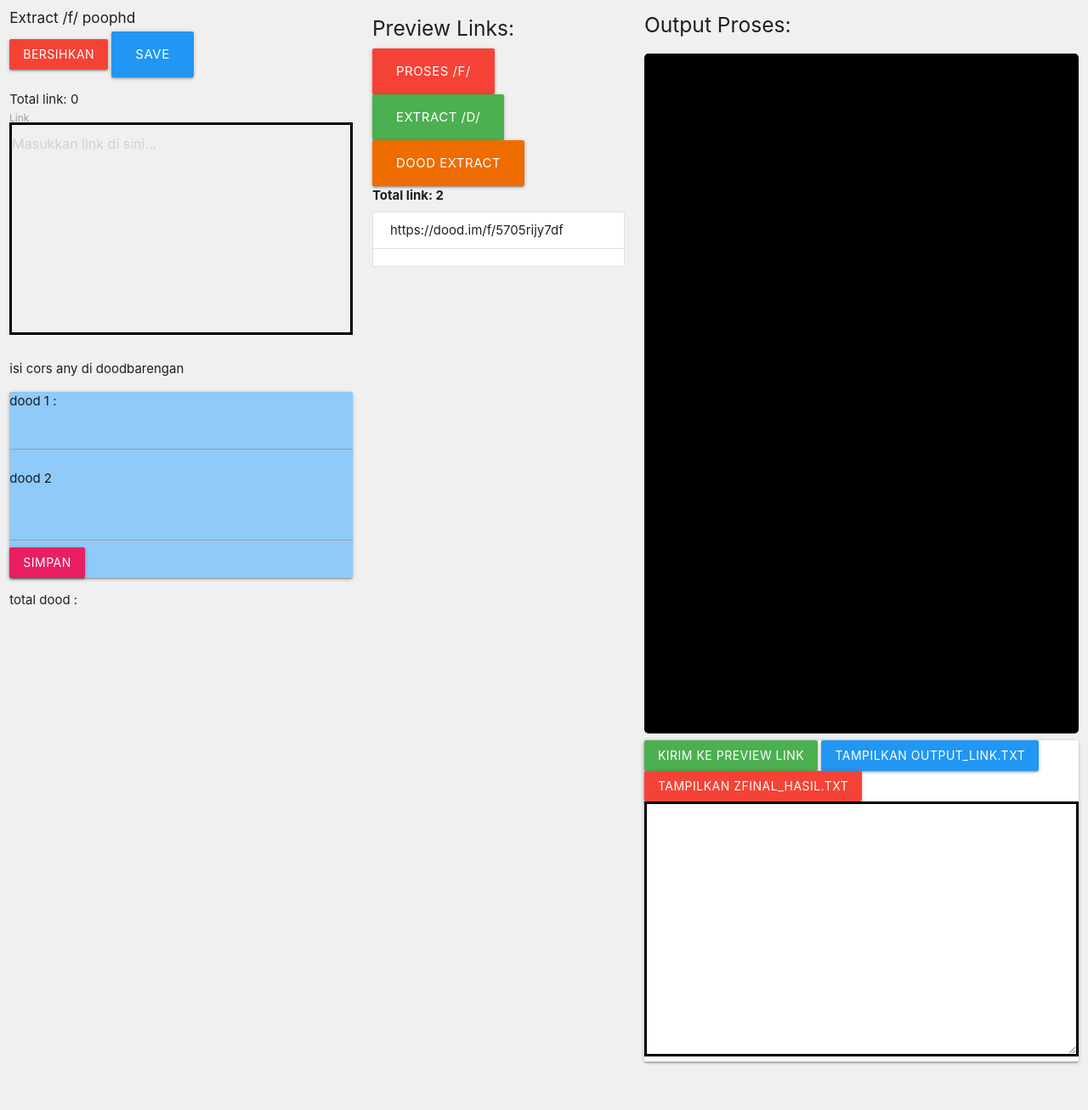
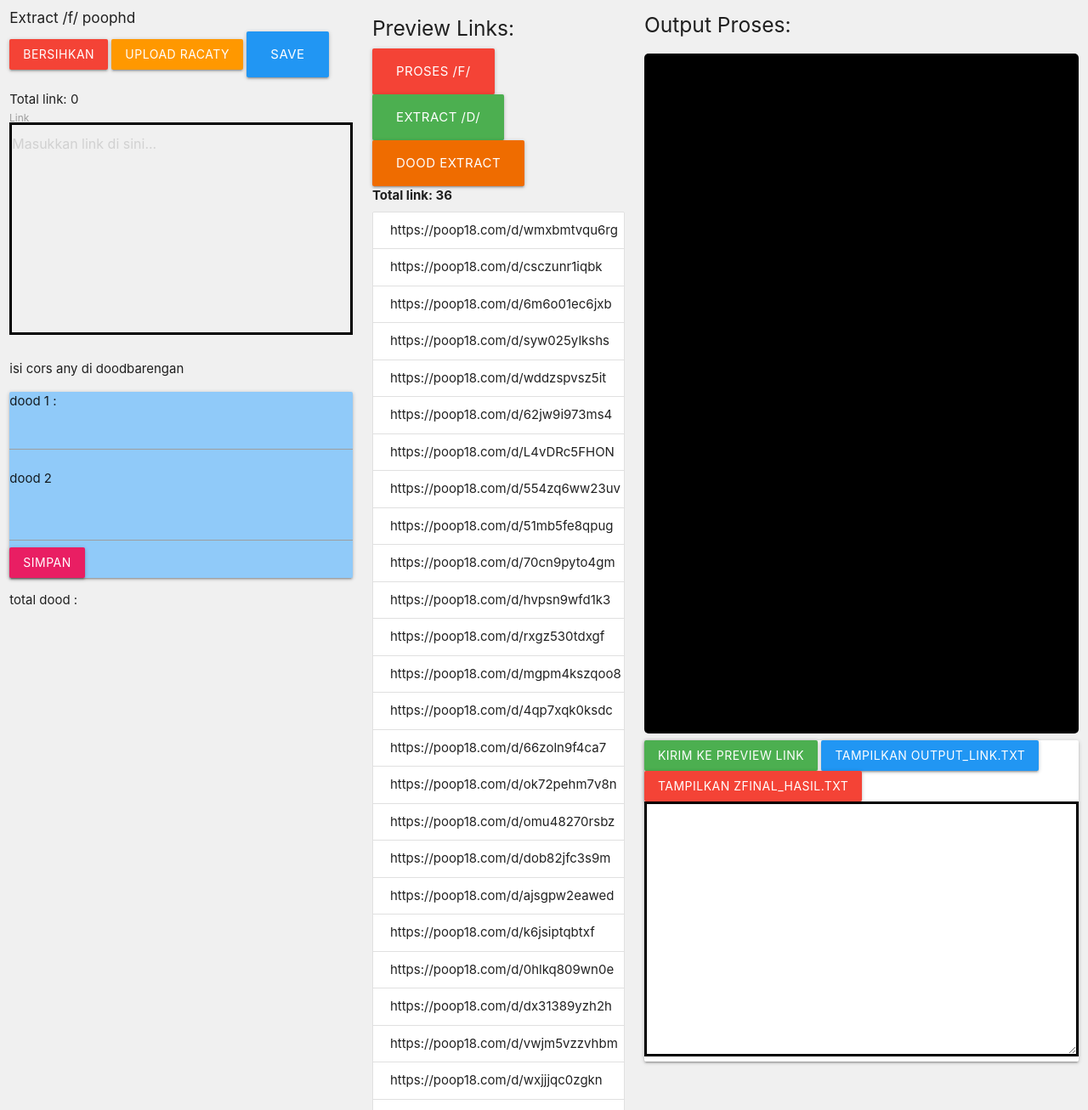
Before and after one commit to joesandiroz2/buathppoop, a Flask app: page / in a window 1280 px wide. Shown: the top 1306 px of the page at 85% size. Run offline with Flask 3, Linux system fonts and the light colour scheme; some libraries are stand-ins or nearby versions.

Commit message:
tmbah racaty button

```diff
--- a/domain_ganti.py
+++ b/domain_ganti.py
@@ -1 +1 @@
-domain_ganti = "https://poop.mba"
+domain_ganti = "https://poop18.com"
--- a/link.txt
+++ b/link.txt
@@ -1 +1,36 @@
-https://dood.im/f/5705rijy7df
+https://poop18.com/d/wmxbmtvqu6rg
+https://poop18.com/d/csczunr1iqbk
+https://poop18.com/d/6m6o01ec6jxb
+https://poop18.com/d/syw025ylkshs
+https://poop18.com/d/wddzspvsz5it
+https://poop18.com/d/62jw9i973ms4
+https://poop18.com/d/L4vDRc5FHON
+https://poop18.com/d/554zq6ww23uv
+https://poop18.com/d/51mb5fe8qpug
+https://poop18.com/d/70cn9pyto4gm
+https://poop18.com/d/hvpsn9wfd1k3
+https://poop18.com/d/rxgz530tdxgf
+https://poop18.com/d/mgpm4kszqoo8
+https://poop18.com/d/4qp7xqk0ksdc
+https://poop18.com/d/66zoln9f4ca7
+https://poop18.com/d/ok72pehm7v8n
+https://poop18.com/d/omu48270rsbz
+https://poop18.com/d/dob82jfc3s9m
+https://poop18.com/d/ajsgpw2eawed
+https://poop18.com/d/k6jsiptqbtxf
+https://poop18.com/d/0hlkq809wn0e
+https://poop18.com/d/dx31389yzh2h
+https://poop18.com/d/vwjm5vzzvhbm
+https://poop18.com/d/wxjjjqc0zgkn
+https://poop18.com/d/9p85Mv6ONzp
+https://poop18.com/d/v7dgiio83t6r
+https://poop18.com/d/8otm8pgam4xz
+https://poop18.com/d/xopgwcebfxi9
+https://poop18.com/d/7llq2khkyvcy
+https://poop18.com/d/lysfu8mod2je
+https://poop18.com/d/8oquu40c1b64
+https://poop18.com/d/g7o1e3f80rlg
+https://poop18.com/d/ts8s06rum8t4
+https://poop18.com/d/vttjr0pljx54
+https://poop18.com/d/umjkr2i2fb1o
+https://poop18.com/d/8glk2kbl9099
--- a/main.py
+++ b/main.py
@@ -1,8 +1,9 @@
-from flask import Flask, render_template, request, redirect, url_for
+from flask import Flask, render_template, request, redirect, url_for,jsonify
 import os
 import subprocess
 import threading
 from flask_socketio import SocketIO, emit
+from racaty_upload import racaty_upload
 
 app = Flask(__name__)
 socketio = SocketIO(app)  # Inisialisasi SocketIO
@@ -10,12 +11,31 @@ socketio = SocketIO(app)  # Inisialisasi SocketIO
 # Nama file untuk menyimpan data
 LINK_FILE = 'link.txt'
 OUTPUT_FILE = 'zfinal_hasil.txt'
+RACATY_LINK_FILE = 'racaty_link.txt'
 
 
 with open('output_link.txt', 'w') as file:
     pass  # Tidak ada isi, hanya membuat file kosong
 with open(OUTPUT_FILE, 'w') as file:
     pass  # Tidak ada isi, hanya membuat file kosong
+
+
+@app.route('/save_racaty_links', methods=['POST'])
+def save_racaty_links():
+    links = request.json.get('links', [])
+    overwrite = request.json.get('overwrite', False)  # Parameter untuk menentukan apakah akan menimpa data lama
+
+    try:
+        with open(RACATY_LINK_FILE, "w") as f:
+            for link in links:
+                if link.strip():  # Hanya simpan link yang tidak kosong
+                    f.write(link.strip() + '\n')  # Tulis setiap link ke file
+
+
+        racaty_upload(RACATY_LINK_FILE)
+        return jsonify({'status': 'success'}), 200
+    except Exception as e:
+        return jsonify({'status': 'error', 'message': str(e)}), 500
 
 
 @app.route('/save_links', methods=['POST'])
--- a/output_link.txt
+++ /dev/null
@@ -1 +0,0 @@
-https://dood.li/d/zach2mlfol16
--- a/racaty_upload.py
+++ b/racaty_upload.py
@@ -53,7 +53,7 @@ def racaty_upload(file_path):
         if filename:
             title = filename  # Gunakan nama file sebagai judul
         else:
-            title = f"bokep {index + 1}"  # Fallback jika tidak bisa mengekstrak nama file
+            title = f"bokep Ngentot {index + 1}"  # Fallback jika tidak bisa mengekstrak nama file
 
 
         status_code, response_text = perform_curl_request(title, url)
--- a/templates/index.html
+++ b/templates/index.html
@@ -8,9 +8,10 @@
     <link href="https://cdnjs.cloudflare.com/ajax/libs/materialize/1.0.0/css/materialize.min.css" rel="stylesheet">
     <script src="https://cdnjs.cloudflare.com/ajax/libs/socket.io/4.0.0/socket.io.js"></script>
     <!-- SweetAlert JS -->
-    <!-- SweetAlert CSS -->
-<link rel="stylesheet" href="https://cdnjs.cloudflare.com/ajax/libs/sweetalert/1.1.3/sweetalert.min.css">
-<script src="https://cdnjs.cloudflare.com/ajax/libs/sweetalert/1.1.3/sweetalert.min.js"></script>
+  <link rel="stylesheet" href="https://cdn.jsdelivr.net/npm/sweetalert2@11/dist/sweetalert2.min.css">
+    <script src="https://cdn.jsdelivr.net/npm/sweetalert2@11/dist/sweetalert2.all.min.js"></script>
+
+
     <style>
         body {
             background-color: #f0f0f0; /* Warna latar belakang abu-abu */
@@ -43,6 +44,9 @@
             <h6>Extract /f/ poophd</h6>
             <form method="POST">
              <button type="button" class="btn waves-effect red waves-light" id="hapuslink">Bersihkan </button>
+
+             <button type="button" class="btn waves-effect orange waves-light" id="upload_racaty">upload Racaty </button>
+
                 <button type="submit" class="btn waves-effect btn-large blue waves-light">Save</button>
                 <p id="total-links">Total link: 0</p>
                 <div class="input-field">
@@ -130,7 +134,12 @@
     </div>
 
     <!-- Materialize JS -->
+    <script
+  src="https://code.jquery.com/jquery-3.7.1.js"
+  integrity="sha256-eKhayi8LEQwp4NKxN+CfCh+3qOVUtJn3QNZ0TciWLP4="
+  crossorigin="anonymous"></script>
     <script src="https://cdnjs.cloudflare.com/ajax/libs/materialize/1.0.0/js/materialize.min.js"></script>
+
     <script>
         const socket = io();
      function updateTotalLinkPreview() {
@@ -143,6 +152,57 @@
         }
      document.addEventListener('DOMContentLoaded', function() {
             updateTotalLinkPreview();
+
+      document.getElementById('upload_racaty').addEventListener('click', function() {
+        // Nonaktifkan tombol upload
+        this.disabled = true;
+
+        // Get the link data from the textarea
+        const linkData = document.getElementById('link_data').value;
+
+        // Show SweetAlert2 confirmation
+        Swal.fire({
+            title: 'Konfirmasi',
+            text: 'Apakah Anda yakin ingin menyimpan link ini?',
+            icon: 'question',
+            showCancelButton: true,
+            confirmButtonText: 'OK',
+            cancelButtonText: 'Batal'
+        }).then((result) => {
+            if (result.isConfirmed) {
+                // Send the link data to the server
+                fetch('/save_racaty_links', {
+                    method: 'POST',
+                    headers: {
+                        'Content-Type': 'application/json'
+                    },
+                    body: JSON.stringify({ links: linkData.split('\n') })
+                })
+                .then(response => response.json())
+                .then(data => {
+                    if (data.status === 'success') {
+                        Swal.fire('Sukses!', 'Link berhasil disimpan!', 'success');
+                    } else {
+                        Swal.fire('Gagal!', 'Terjadi kesalahan saat menyimpan link.', 'error');
+                    }
+                })
+                .catch(error => {
+                    console.error('Error:', error);
+                    Swal.fire('Gagal!', 'Terjadi kesalahan saat menyimpan link.', 'error');
+                })
+                .finally(() => {
+                    // Aktifkan kembali tombol upload setelah proses selesai
+                    document.getElementById('link_data').value = '';
+                    this.disabled = false;
+                });
+            } else {
+                document.getElementById('link_data').value = '';
+                // Jika pengguna membatalkan, aktifkan kembali tombol upload
+                this.disabled = false;
+            }
+        });
+    });
+
         });
 
      document.getElementById('kirim-preview').addEventListener('click', function() {
```
Also changed, not shown: racaty_link.txt (added, +1 -0 lines).
